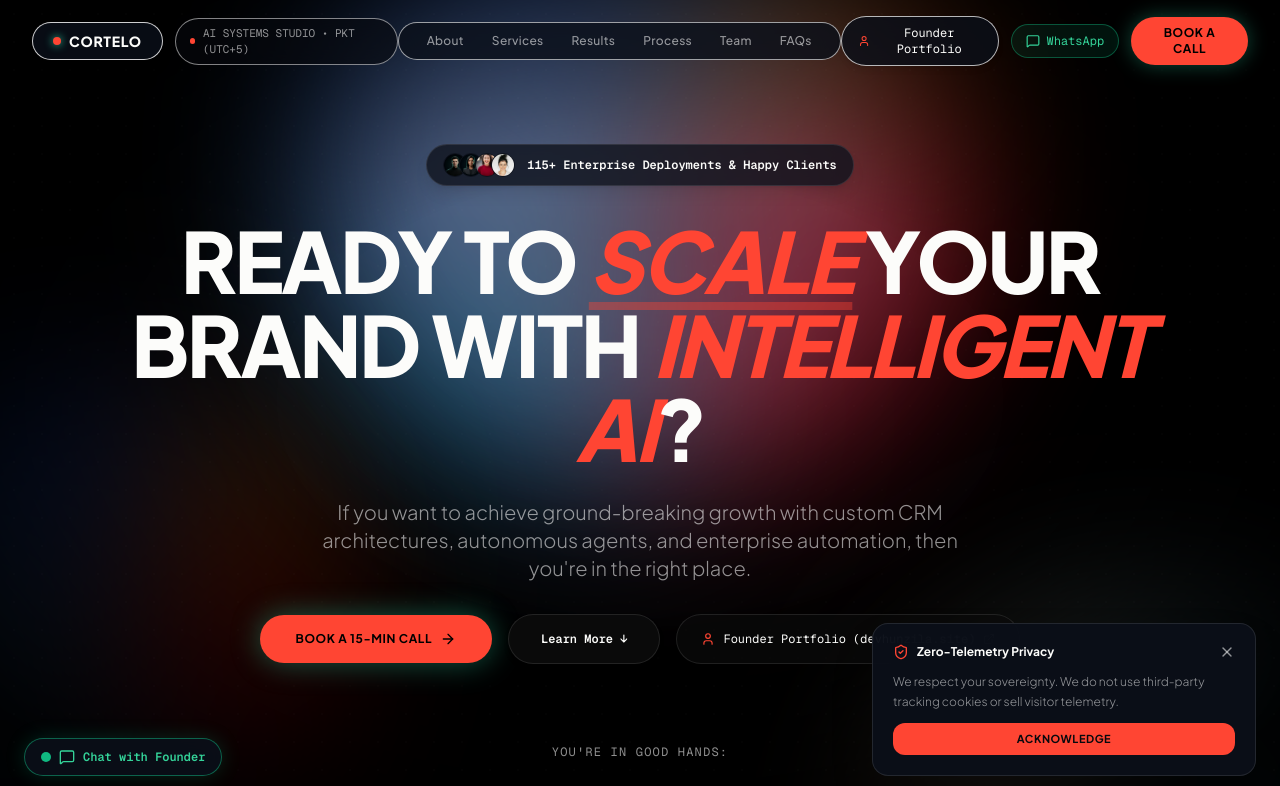
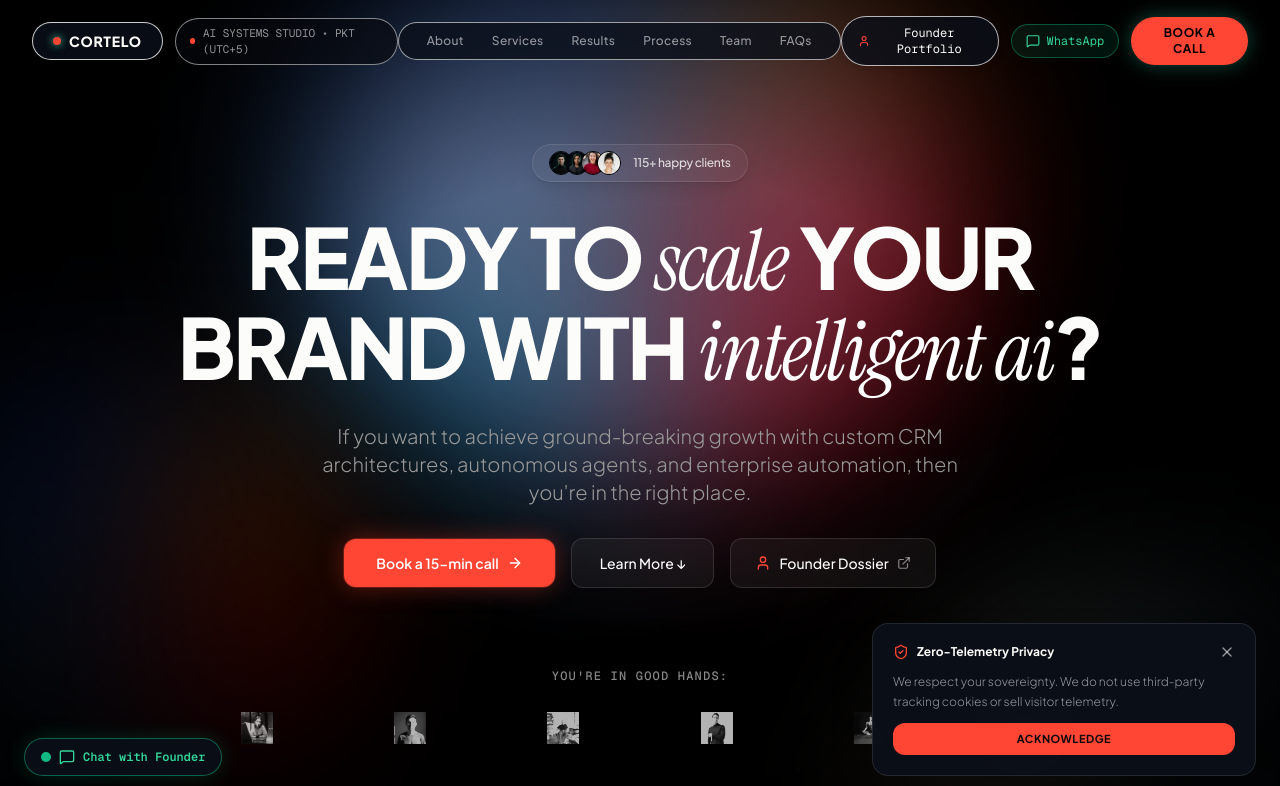
Before and after one commit to HunzilaRajput746/Cortelo, a Next.js app: page / in a window 1280 px wide. Shown: the top 786 px of the page. Built offline with nearby package versions, Linux system fonts and the light colour scheme.

Commit message:
Align hero typography, Instrument Serif italic accents, and call-to-action styling

```diff
--- a/src/components/HeroConversion.tsx
+++ b/src/components/HeroConversion.tsx
@@ -2,8 +2,8 @@
 
 import React from "react";
 import Image from "next/image";
-import { ArrowRight, User, ExternalLink, MessageSquare, Award } from "lucide-react";
-import { FOUNDER_DATA, CLIENT_LOGOS } from "@/lib/agencyData";
+import { ArrowRight, User, ExternalLink } from "lucide-react";
+import { CLIENT_LOGOS } from "@/lib/agencyData";
 import { useAgencyShell } from "./ClientShell";
 
 export default function HeroConversion() {
@@ -12,73 +12,75 @@ export default function HeroConversion() {
   return (
     <section className="relative pt-36 pb-20 px-6 sm:px-10 max-w-[1440px] mx-auto text-center flex flex-col items-center">
 
-      {/* 1. Floating Happy Clients / Verified Deployments Pill */}
-      <div className="inline-flex items-center gap-3 px-4 py-2 rounded-full border border-cortelo-border bg-[#0F131D]/80 backdrop-blur-md shadow-lg mb-8 animate-in fade-in slide-in-from-top-4 duration-500">
+      {/* 1. 115+ Happy Clients Pill */}
+      <div className="inline-flex items-center gap-3 px-4 py-1.5 rounded-full border border-white/10 bg-white/[0.04] backdrop-blur-md shadow-lg mb-8 animate-in fade-in duration-500">
         <div className="flex -space-x-2 overflow-hidden">
-          <div className="w-6 h-6 rounded-full border border-[#0F131D] overflow-hidden relative">
+          <div className="w-6 h-6 rounded-full border border-black overflow-hidden relative">
             <Image src="/assets/team/hunzila_nisar.jpg" alt="Client 1" fill className="object-cover" />
           </div>
-          <div className="w-6 h-6 rounded-full border border-[#0F131D] overflow-hidden relative">
+          <div className="w-6 h-6 rounded-full border border-black overflow-hidden relative">
             <Image src="/assets/team/mahreen_hashir.jpg" alt="Client 2" fill className="object-cover" />
           </div>
-          <div className="w-6 h-6 rounded-full border border-[#0F131D] overflow-hidden relative">
+          <div className="w-6 h-6 rounded-full border border-black overflow-hidden relative">
             <Image src="/assets/team/umar_attique.jpg" alt="Client 3" fill className="object-cover" />
           </div>
-          <div className="w-6 h-6 rounded-full border border-[#0F131D] overflow-hidden relative">
+          <div className="w-6 h-6 rounded-full border border-black overflow-hidden relative">
             <Image src="/assets/team/hamdan.jpg" alt="Client 4" fill className="object-cover" />
           </div>
         </div>
-        <span className="text-xs font-mono text-cortelo-text font-semibold">
-          115+ Enterprise Deployments &amp; Happy Clients
+        <span className="text-xs font-sans text-white/80 font-medium tracking-tight">
+          115+ happy clients
         </span>
       </div>
 
-      {/* 2. Main Giant Typography with Highlighted Colored Words */}
-      <div className="max-w-5xl mx-auto space-y-4">
-        <h1 className="text-4xl sm:text-6xl md:text-7xl lg:text-[84px] font-black tracking-[-0.03em] uppercase text-cortelo-text leading-[1.02]">
+      {/* 2. Main Giant Kinetic Headline with Italic Serif Accent Words */}
+      <div className="max-w-5xl mx-auto space-y-5">
+        <h1 className="text-4xl sm:text-6xl md:text-7xl lg:text-[84px] font-black tracking-[-0.03em] uppercase text-[#FCFCFA] leading-[1.02]">
           Ready to{" "}
-          <span className="text-cortelo-mint underline decoration-cortelo-mint/40 underline-offset-8 italic">
+          <span className="font-serif italic font-normal text-white lowercase">
             scale
           </span>{" "}
           your brand with{" "}
-          <span className="text-cortelo-mint italic">intelligent AI</span>?
+          <span className="font-serif italic font-normal text-white lowercase">
+            intelligent AI
+          </span>?
         </h1>
 
-        <p className="text-base sm:text-xl text-cortelo-muted max-w-2xl mx-auto font-light leading-relaxed pt-3">
+        <p className="text-base sm:text-xl text-[#999999] max-w-2xl mx-auto font-light leading-relaxed pt-2">
           If you want to achieve ground-breaking growth with custom CRM architectures, autonomous agents, and enterprise automation, then you&apos;re in the right place.
         </p>
       </div>
 
-      {/* 3. Primary Conversion Action Buttons */}
+      {/* 3. Action Buttons (Conversion Flame & Glass) */}
       <div className="pt-8 flex flex-wrap items-center justify-center gap-4">
         <button
-          onClick={() => openDrawer()}
-          className="px-9 py-4 rounded-full bg-cortelo-mint text-black font-bold text-xs uppercase tracking-wider hover:opacity-90 active:scale-95 transition-all shadow-[0_0_30px_rgba(45,212,167,0.4)] flex items-center gap-2 group"
+          onClick={() => openDrawer("15-Min Discovery Call")}
+          className="btn-conversion-primary px-8 py-3.5 text-sm font-semibold flex items-center gap-2 cursor-pointer shadow-[0px_0px_0px_1px_rgba(255,69,51,0.25),0_0_25px_rgba(255,69,51,0.35)]"
         >
           <span>Book a 15-min call</span>
-          <ArrowRight className="w-4 h-4 group-hover:translate-x-0.5 transition-transform" />
+          <ArrowRight className="w-4 h-4" />
         </button>
 
         <a
           href="#services"
-          className="px-8 py-4 rounded-full border border-cortelo-border bg-cortelo-surface/80 hover:border-cortelo-mint hover:text-cortelo-mint text-cortelo-text font-mono text-xs font-semibold transition-all shadow-md"
+          className="btn-conversion-secondary px-7 py-3.5 text-sm font-medium"
         >
           Learn More &darr;
         </a>
 
         <button
           onClick={openFounderModal}
-          className="px-6 py-4 rounded-full border border-cortelo-border bg-cortelo-surface/60 hover:border-cortelo-mint text-cortelo-text font-mono text-xs transition-all flex items-center gap-2"
+          className="btn-conversion-secondary px-6 py-3.5 text-sm font-medium flex items-center gap-2 cursor-pointer text-white/80 hover:text-white"
         >
-          <User className="w-3.5 h-3.5 text-cortelo-mint" />
-          <span>Founder Portfolio (devhunzila.site)</span>
-          <ExternalLink className="w-3 h-3 text-cortelo-muted" />
+          <User className="w-4 h-4 text-[#FF4533]" />
+          <span>Founder Dossier</span>
+          <ExternalLink className="w-3.5 h-3.5 text-white/50" />
         </button>
       </div>
 
       {/* 4. Client Trust Logos Bar */}
       <div className="pt-20 w-full max-w-4xl mx-auto space-y-6">
-        <div className="text-xs font-mono uppercase tracking-widest text-cortelo-muted">
+        <div className="text-xs uppercase tracking-widest text-[#888888] font-medium font-mono">
           You&apos;re in good hands:
         </div>
 
@@ -86,7 +88,7 @@ export default function HeroConversion() {
           {CLIENT_LOGOS.map((client, idx) => (
             <div
               key={idx}
-              className="h-10 w-28 relative flex items-center justify-center filter grayscale hover:grayscale-0 transition-all"
+              className="h-10 w-28 relative flex items-center justify-center filter grayscale brightness-200 hover:grayscale-0 hover:brightness-100 transition-all"
             >
               <Image
                 src={client.image}
@@ -99,7 +101,6 @@ export default function HeroConversion() {
           ))}
         </div>
       </div>
-
     </section>
   );
 }
```
